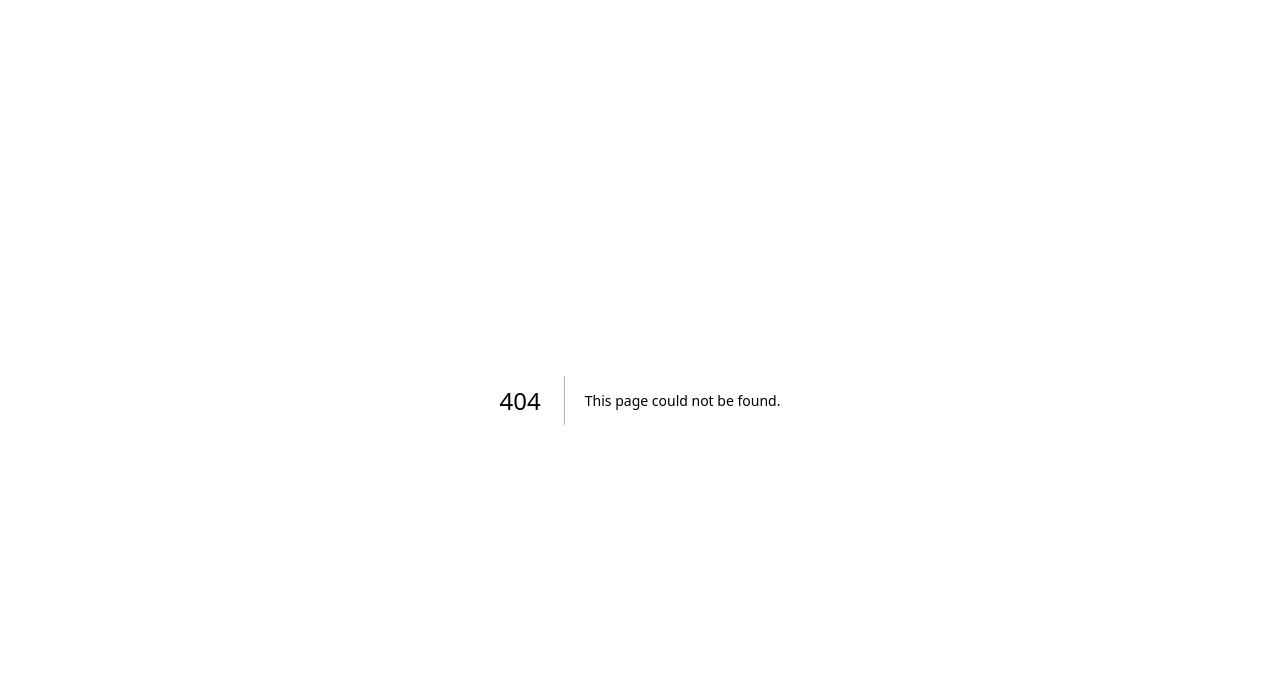
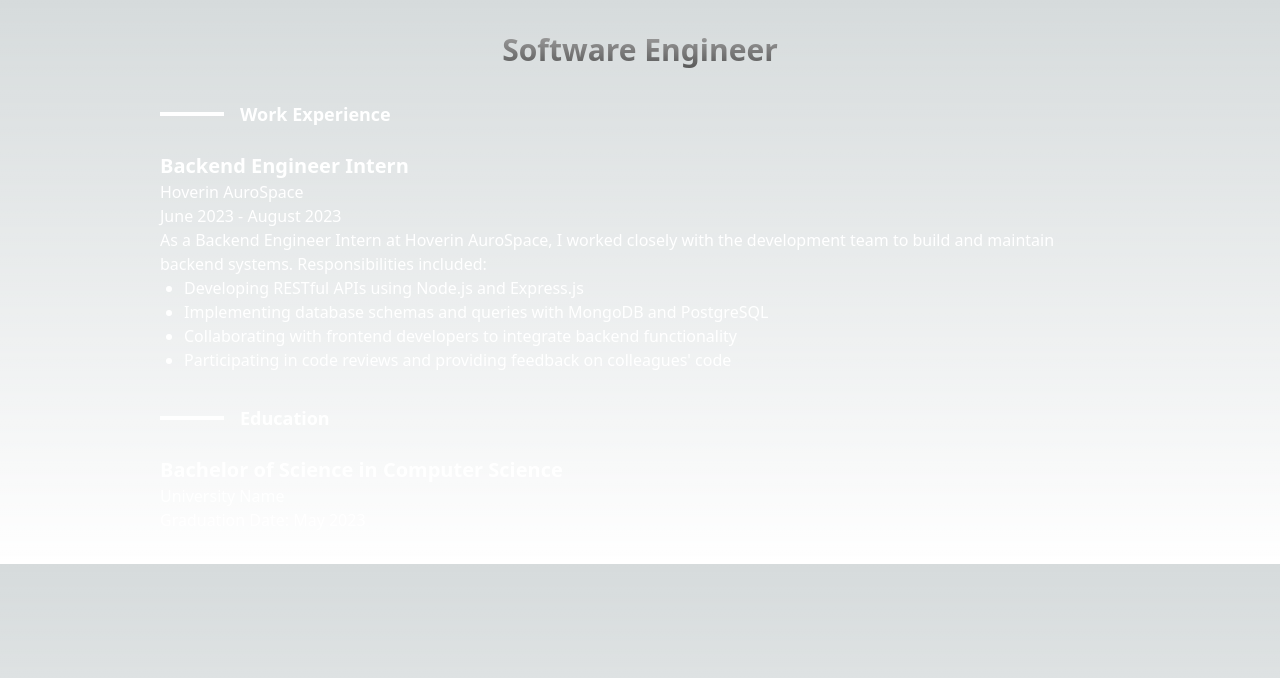
Before and after one commit to soulmini/AyushPortfolio, a Next.js app: page /components/About in a window 1280 px wide. Before the commit this address had no page. Shown: the top 678 px of the page. Built offline with nearby package versions, Linux system fonts and the light colour scheme.

Commit message:
added work exp

```diff
--- /dev/null
+++ b/src/pages/components/About.tsx
@@ -0,0 +1,43 @@
+import exp from "constants";
+
+function About () {
+    return (
+        <div className="max-w-5xl mx-auto px-8 py-19 text-white">
+        <p className="text-sm sm:text-3xl font-bold text-center relative z-20 bg-clip-text text-transparent bg-gradient-to-b from-neutral-200 to-neutral-900 py-8">
+                Software Engineer
+            </p>
+
+        <div className="flex items-center mb-6">
+            <div className="w-16 h-1 bg-white mr-4"></div>
+            <p className="text-lg font-semibold">Work Experience</p>
+        </div>
+
+        <div className="mb-8">
+            <h3 className="text-xl font-semibold">Backend Engineer Intern</h3>
+            <p>Hoverin AuroSpace</p>
+            <p>June 2023 - August 2023</p>
+            <p>As a Backend Engineer Intern at Hoverin AuroSpace, I worked closely with the development team to build and maintain backend systems. Responsibilities included:</p>
+            <ul className="list-disc pl-6">
+            <li>Developing RESTful APIs using Node.js and Express.js</li>
+            <li>Implementing database schemas and queries with MongoDB and PostgreSQL</li>
+            <li>Collaborating with frontend developers to integrate backend functionality</li>
+            <li>Participating in code reviews and providing feedback on colleagues' code</li>
+            </ul>
+        </div>
+
+        <div className="flex items-center mb-6">
+            <div className="w-16 h-1 bg-white mr-4"></div>
+            <p className="text-lg font-semibold">Education</p>
+        </div>
+
+        <div className="mb-8">
+            <h3 className="text-xl font-semibold">Bachelor of Science in Computer Science</h3>
+            <p>University Name</p>
+            <p>Graduation Date: May 2023</p>
+        </div>
+        </div>
+    );
+}
+
+
+export default About;
--- a/src/pages/components/Skills.tsx
+++ b/src/pages/components/Skills.tsx
@@ -9,8 +9,8 @@ const Skills = () => {
 
       <div className="flex flex-wrap justify-center gap-6">
         <div className="p-6 bg-black rounded-lg shadow-md">
-          <h2 className="text-sm sm:text-lg font-semibold mb-4">Language</h2>
-          <ul className="text-xs sm:text-sm">
+          <h2 className="text-sm sm:text-lg font-semibold mb-4 text-white">Language</h2>
+          <ul className="text-xs sm:text-sm text-white">
             <li>• C++</li>
             <li>• C</li>
             <li>• SQL</li>
@@ -20,8 +20,8 @@ const Skills = () => {
           </ul>
         </div>
         <div className="p-6 bg-black rounded-lg shadow-md">
-          <h2 className="text-sm sm:text-lg font-semibold mb-4">Frameworks</h2>
-          <ul className="text-xs sm:text-sm">
+          <h2 className="text-sm sm:text-lg font-semibold mb-4 text-white">Frameworks</h2>
+          <ul className="text-xs sm:text-sm text-white">
             <li>• ReactJs</li>
             <li>• NextJs</li>
             <li>• Bootstrap</li>
@@ -29,16 +29,16 @@ const Skills = () => {
           </ul>
         </div>
         <div className="p-6 bg-black rounded-lg shadow-md">
-          <h2 className="text-sm sm:text-lg font-semibold mb-4">Backend-End</h2>
-          <ul className="text-xs sm:text-sm">
+          <h2 className="text-sm sm:text-lg font-semibold mb-4 text-white">Backend-End</h2>
+          <ul className="text-xs sm:text-sm text-white">
             <li>• NodeJs</li>
             <li>• ExpressJs</li>
             <li>• REST API</li>
           </ul>
         </div>
         <div className="p-6 bg-black rounded-lg shadow-md">
-          <h2 className="text-sm sm:text-lg font-semibold mb-4">Databases</h2>
-          <ul className="text-xs sm:text-sm">
+          <h2 className="text-sm sm:text-lg font-semibold mb-4 text-white">Databases</h2>
+          <ul className="text-xs sm:text-sm text-white">
             <li>• Prisma</li>
             <li>• MongoDB</li>
             <li>• Firebase</li>
--- a/src/pages/index.tsx
+++ b/src/pages/index.tsx
@@ -5,6 +5,7 @@ import Projects from "./components/Projects";
 const inter = Inter({ subsets: ["latin"] });
 import Skills from "./components/Skills";
 import Resume from './components/Resume'
+import About from "./components/About";
 export default function Home() {
   return (
     <div>
@@ -17,6 +18,7 @@ export default function Home() {
             </p>
             <p className="text-lg sm:text-4xl font-bold text-neutral-500">Full Stack Developer</p>
         </div>
+        <About/>
         <Skills/>
         <Projects/>
         <Resume/>
```
